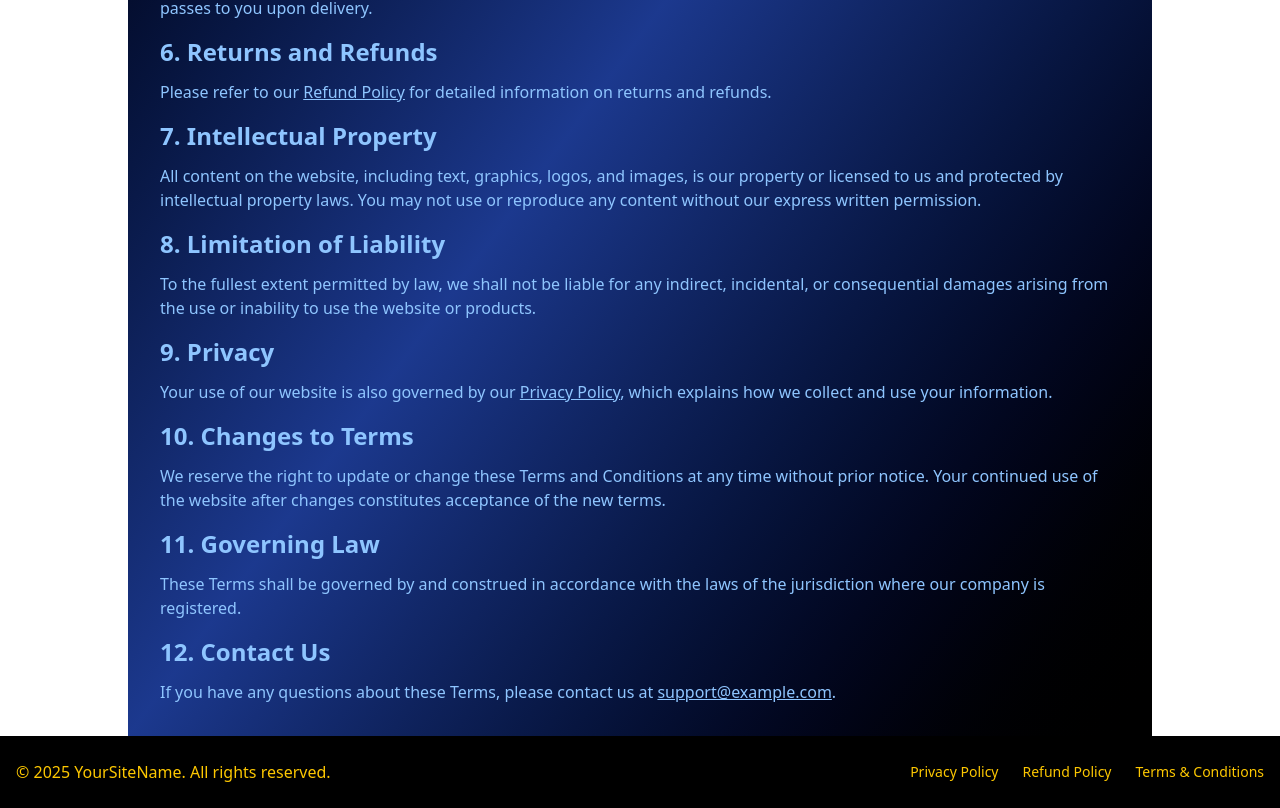
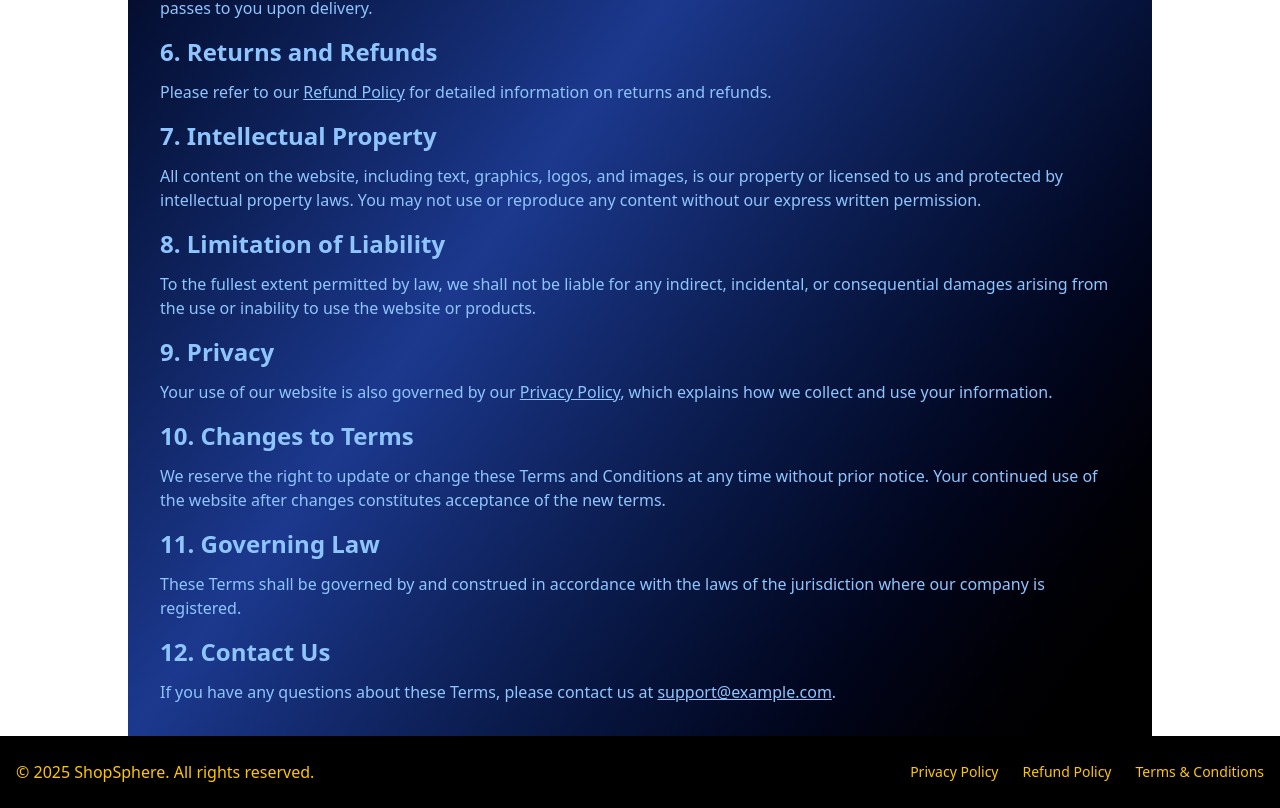
Before and after one commit to SubhradipMishra/ShopSphere, a React (Vite) app: page /terms in a window 1280 px wide. Shown: the part 732-1540 px from the top of the page. Built offline with nearby package versions, Linux system fonts and the light colour scheme.

Commit message:
Update Footer to use black-blue gradient styling

```diff
--- a/src/components/Footer.jsx
+++ b/src/components/Footer.jsx
@@ -5,7 +5,7 @@
   return (
     <footer className="bg-black text-yellow-400 py-6 mt-auto">
       <div className="container mx-auto flex flex-col sm:flex-row justify-center sm:justify-between items-center space-y-4 sm:space-y-0 px-4">
-        <p>&copy; {new Date().getFullYear()} YourSiteName. All rights reserved.</p>
+        <p>&copy; {new Date().getFullYear()} ShopSphere. All rights reserved.</p>
         <nav className="flex space-x-6 text-sm">
           <Link to="/privacy-policy" className="hover:underline">
             Privacy Policy
```
